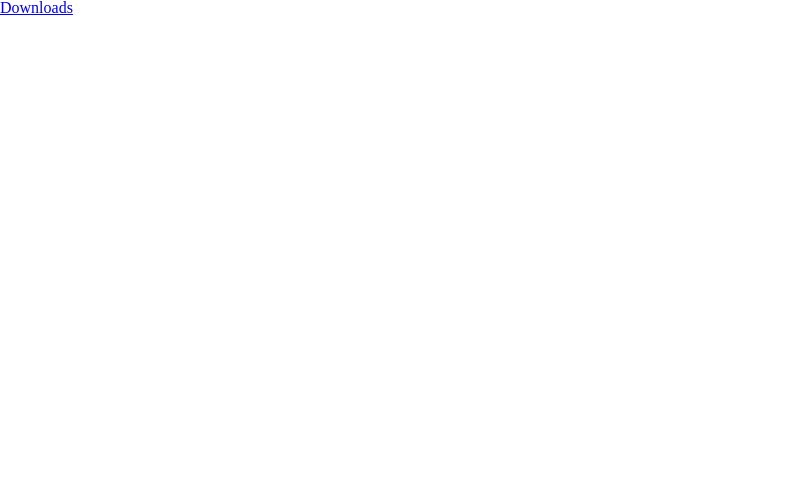
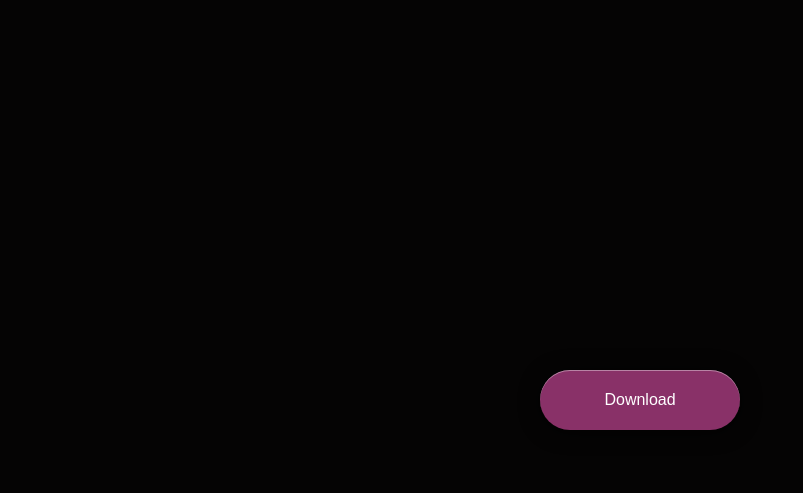
Before and after one commit to tdmeadows/CSS-Animations, a plain HTML site: page Codyhouse/02-Tooltip/index.html in a window 1280 px wide. Shown: the whole page, without its empty margins (0-803 px from the left). Drawn offline with Linux system fonts and the light colour scheme.

Commit message:
Completed Lesson 2 - Codyhouse CSS Animations

```diff
--- a/Codyhouse/02-Tooltip/css/style.css
+++ b/Codyhouse/02-Tooltip/css/style.css
@@ -0,0 +1,129 @@
+/* --------------------------------
+
+Primary style
+
+-------------------------------- */
+
+*, *::after, *::before {
+  box-sizing: border-box;
+}
+
+html {
+  font-size: 62.5%;
+}
+
+body {
+  font-size: 1.6rem;
+  font-family: sans-serif;
+  color: white;
+  background: #050404;
+}
+
+a {
+  text-decoration: none;
+}
+
+/* --------------------------------
+
+Tooltip
+
+-------------------------------- */
+
+section {
+  width: 100%;
+  height: 100vh;
+  display: table;
+}
+
+section .center {
+  display: table-cell;
+  vertical-align: middle;
+  text-align: center;
+}
+
+.trigger {
+	position: relative;
+	background: #893168;
+	display: inline-block;
+	width: 200px;
+	height: 60px;
+	border-radius: 50em;
+	box-shadow: 0 2px 20px rgba(0,0,0, .7), inset 0 1px 0 rgba(255,255,255, .4);
+	color: white;
+}
+
+span, em, i {
+	position: absolute;
+	width: 100%;
+	height: 100%;
+	left: 0;
+}
+
+span {
+	overflow: hidden;
+}
+
+em, i {
+	transition: top 0.3s;
+}
+
+em {
+	top: 0;
+	line-height: 60px;
+}
+
+i {
+	top: 100%;
+	background: url("../img/icon-download.svg") no-repeat center center;
+}
+
+.trigger:hover em{
+	top: -100%;
+}
+
+.trigger:hover i {
+	top: 0;
+}
+
+.trigger::before, .trigger::after {
+	position: absolute;
+	opacity: 0;
+	transition: all .3s;
+	visibility: hidden;
+}
+
+.trigger::before {
+	content: 'Files Size: 50M';
+	width: 140px;
+	height: 60px;
+	background: #2E1C2B;
+	border-radius: .25em;
+	bottom: 90px;
+	line-height: 60px;
+	left: calc(50% - 70px);
+}
+
+.trigger::after {
+	content:"";
+	width: 0;
+	height: 0;
+	border: 10px solid transparent;
+	border-top-color: #2E1C2B;
+	left: calc(50% - 10px);
+	bottom: 70px;
+}
+
+.trigger:hover::before,
+.trigger:hover::after {
+	opacity: 1;
+	visibility: visible;
+}
+
+.trigger:hover::before {
+	bottom: 80px;
+}
+
+.trigger:hover::after {
+	top: 60px;
+}
+}
--- a/Codyhouse/02-Tooltip/index.html
+++ b/Codyhouse/02-Tooltip/index.html
@@ -10,12 +10,12 @@
 </head>
 <body>
 	<section>
-		<div class="center:">
-			<span>
-				<a class = "trigger" href="#0">
-				<em>Downloads</em><i aria-hidden="true"></i>
-			</a>
-			</span>
+		<div class="center">
+				<a class="trigger" href="#0">
+					<span>
+					<em>Download</em><i aria-hidden="true"></i>
+					</span>
+				</a>
 		</div>
 	</section>
 </body>
```
